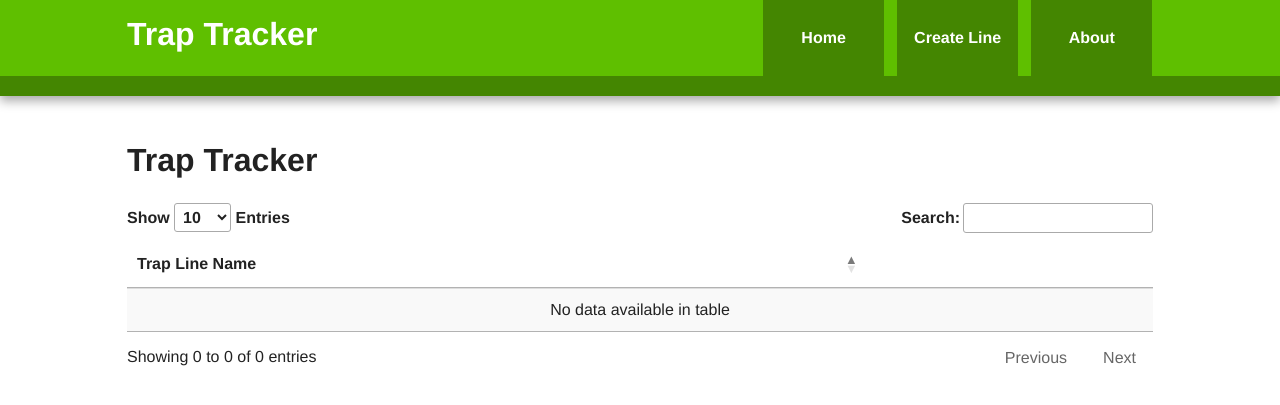
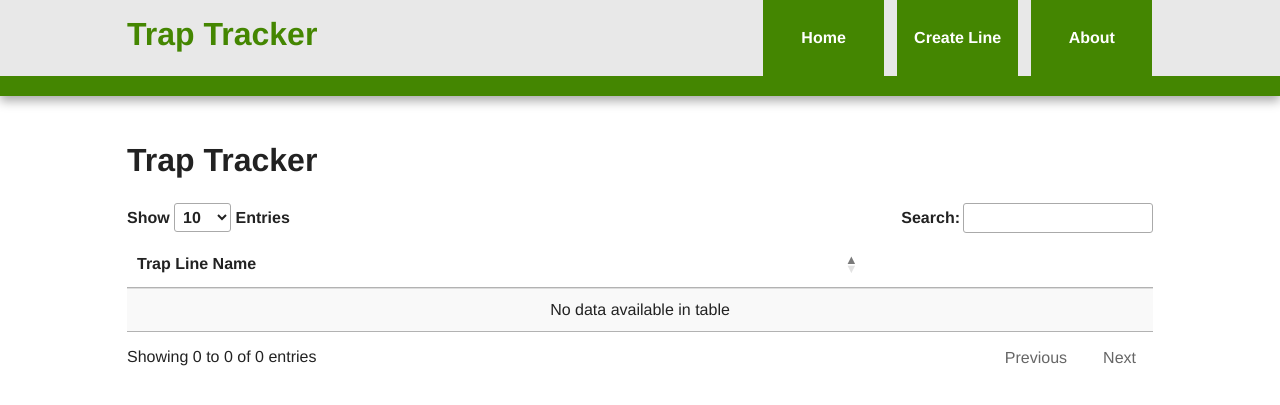
Before and after one commit to jessicabp/CapstoneServer, a Flask app: page / in a window 1280 px wide. Shown: the top 405 px of the page. Run offline with Flask 2, Linux system fonts and the light colour scheme; the visitor is signed in with stand-in values (Sample User, id 1); data that the repository does not hold is empty; some libraries are stand-ins or nearby versions.

Commit message:
tweak header colours

```diff
--- a/traptracker/static/main.css
+++ b/traptracker/static/main.css
@@ -81,11 +81,11 @@ body {
 .header-container,
 .footer-container,
 .main aside {
-    background: #5FBF00;
+    background: #E8E8E8;
 }
 
 .title {
-    color: white;
+    color: #448601;
 }
 
 /* ==============
```
